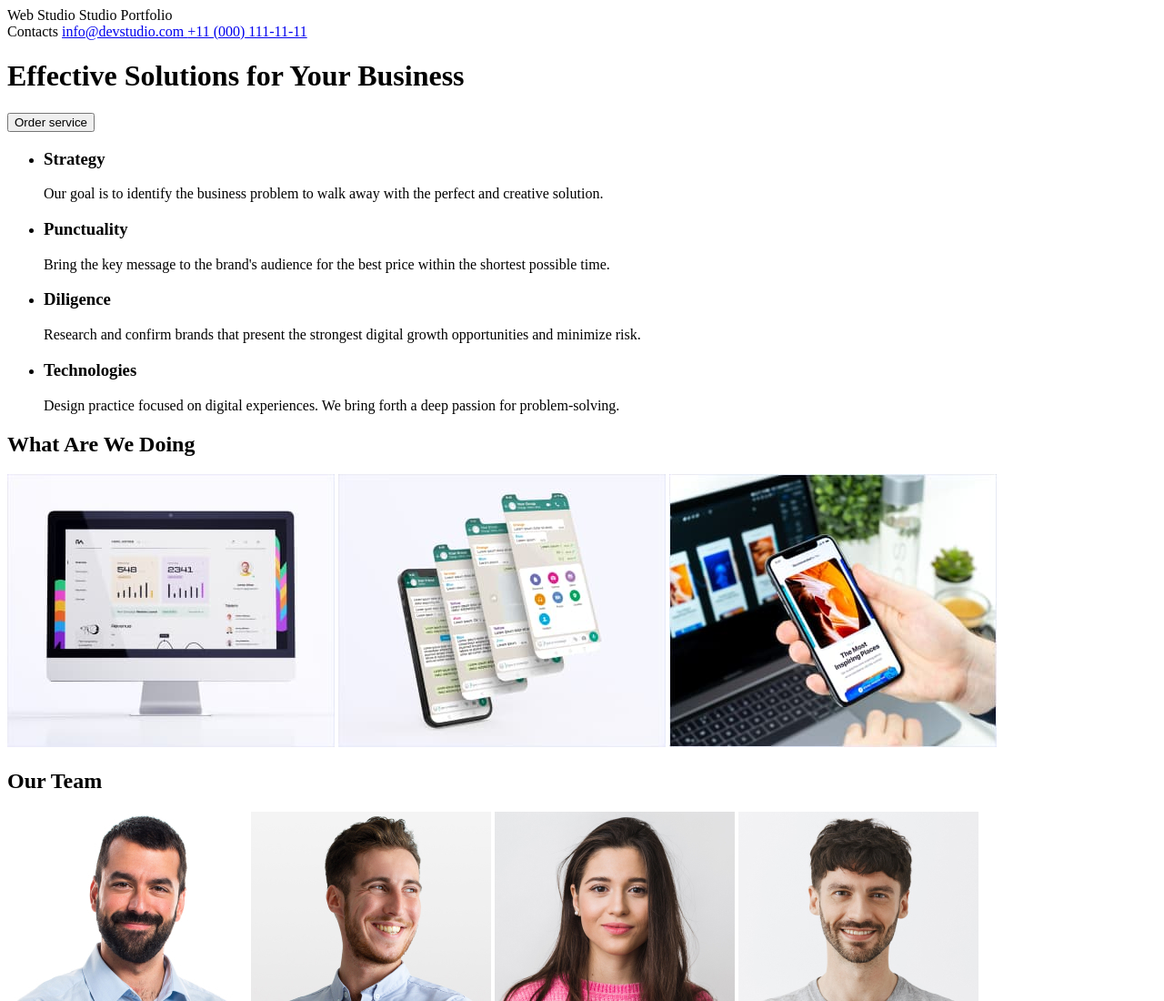
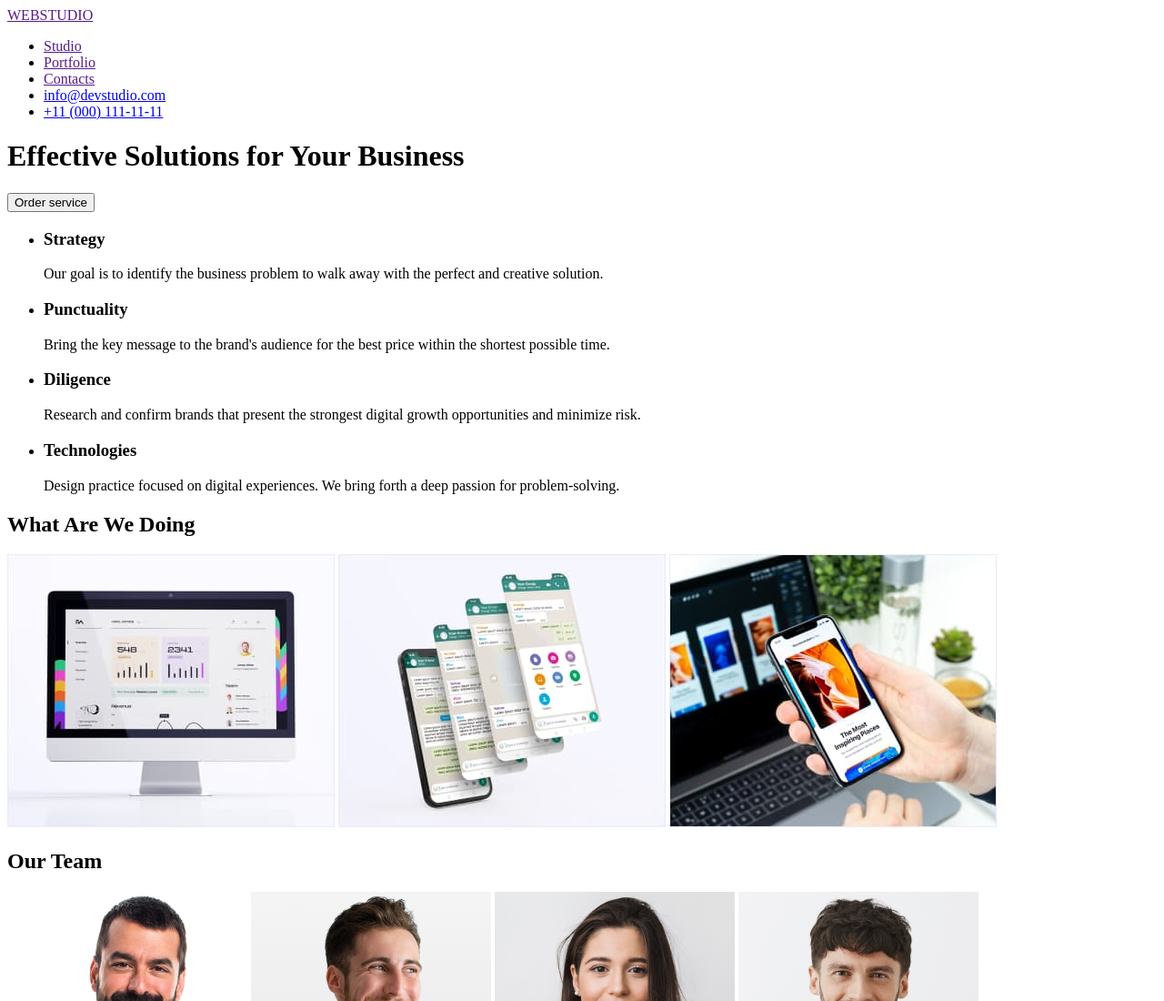
Before and after one commit to Wikasix/goit-markup-hw-01, a plain HTML site: page index.html in a window 1280 px wide. Shown: the top 1100 px of the page at 91% size. Drawn offline with Linux system fonts and the light colour scheme.

Commit message:
Update index.html

```diff
--- a/index.html
+++ b/index.html
@@ -7,14 +7,16 @@
   </head>
   <body>
     <header>
-      <h>Web</h>
-      <h>Studio</h>
-      <h>Studio</h>
-      <h>Portfolio</h>
+      <a href="">WEBSTUDIO</a>
       <nav>
-        <h>Contacts</h>
-        <a href="mailto:info@devstudio.com">info@devstudio.com </a>
-        <a href="tel: +111111111">+11 (000) 111-11-11 </a>
+        <ul>
+          <li><a href="">Studio</li>
+          <li><a href="">Portfolio</li>
+
+          <li><a href="">Contacts</li>
+          <li><a href="mailto:info@devstudio.com">info@devstudio.com </a></li>
+          <li><a href="tel: +111111111">+11 (000) 111-11-11 </a></li>
+        </ul>
       </nav>
 
       <h1>Effective Solutions for Your Business</h1>
```
